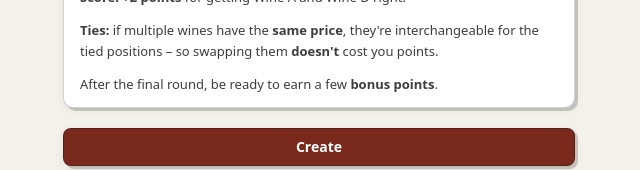
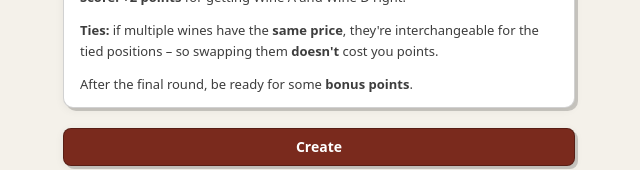
Before and after one commit to maximkali/Winey-Windsurf, a Next.js app: page /host/setup in a window 1280 px wide. Shown: the part 1262-1432 px from the top of the page, without its empty margins (321-961 px from the left). Built offline with nearby package versions, Linux system fonts and the light colour scheme.

Commit message:
Tweak bonus points copy

```diff
--- a/src/components/winey/TastingDetails.tsx
+++ b/src/components/winey/TastingDetails.tsx
@@ -157,7 +157,9 @@ export function ScoringDetails({ tastingConfig }: { tastingConfig: TastingDetail
           <span className="font-semibold">doesn't</span> cost you points.
         </p>
 
-        <p className="pt-1">After the final round, be ready to earn a few <strong>bonus points</strong>.</p>
+        <p className="pt-1">
+          After the final round, be ready for some <strong>bonus points</strong>.
+        </p>
       </div>
     </div>
   );
```
